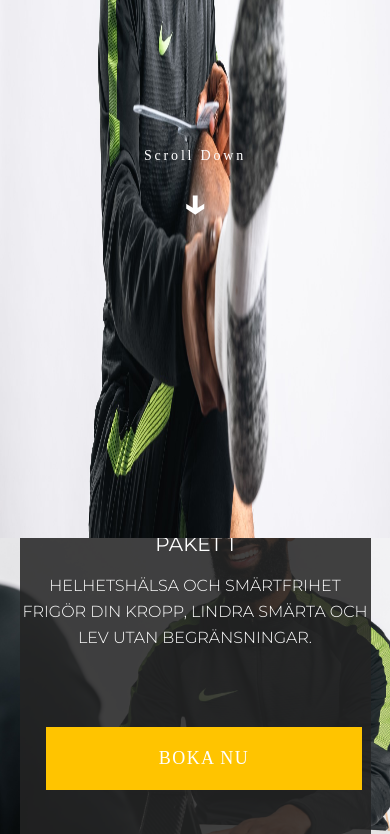
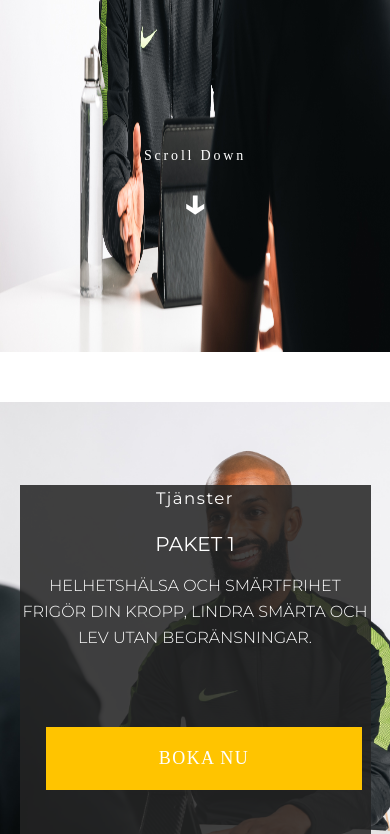
Before and after one commit to raymond-chao/Peakfysik-ny, a plain HTML site: page index.html in a window 390 px wide. Shown: the part 492-1326 px from the top of the page. Drawn offline with nearby package versions, Linux system fonts and the light colour scheme.

Commit message:
index clean up

```diff
--- a/index.html
+++ b/index.html
@@ -37,7 +37,7 @@
         <section class="peak-main-header">
             <div class="peak-main-container">
                 <div class="peak-main-background"></div>
-                <img src="img/foten.jpg" id="bild1" class="peak-main-background-image" alt="background" />
+                <img src="img/konsultation3.jpg" id="bild1" class="peak-main-background-image" alt="background" />
                 <div class="svg-image-container">
                     <img src="img/peak-logga.svg" alt="Peak Fysik Logo" class="peak-main-logo" />
                 </div>
--- a/styles/index.css
+++ b/styles/index.css
@@ -92,7 +92,7 @@
     flex-direction: column;
     overflow: hidden;
     width: 100%;
-    height: 100vh;
+    height: 100dvh;
 }
 
 .peak-main-background-image {
@@ -402,6 +402,30 @@
 
 /* For tablets and smaller (e.g., up to 992px wide) */
 @media screen and (max-width: 1170px) {
+    .peak-main-background {
+    position: relative; /* Keep this */
+    width: 100%;
+    min-height: 100vh; /* Use min-height to ensure it always takes at least 100vh */
+    height: auto; /* Allow it to grow if content pushes it */
+    overflow: hidden; /* Crucial: Hides any content that goes outside its bounds */
+    display: flex;
+    flex-direction: column;
+    justify-content: center; /* Center content vertically */
+    align-items: center; /* Center content horizontally */
+}
+.peak-main-background-image {
+    position: absolute;
+    top: 0;
+    left: 0;
+    width: 100%;
+    height: 100%; /* Make it 100% of its parent (.peak-main-background) */
+    background-size: cover;
+    background-position: center;
+    background-repeat: no-repeat;
+    z-index: 1; /* Keep it behind text/logo */
+    pointer-events: none; /* Good for preventing clicks on the background */
+}
+
 
     /* --- Header & Navigation --- */
     .header {
@@ -455,6 +479,17 @@
 
 /* For mobile phones (e.g., up to 576px wide) */
 @media screen and (max-width: 700px) {
+    .peak-main-background {
+    position: relative; /* Keep this */
+    width: 100%;
+    min-height: 100vh; /* Use min-height to ensure it always takes at least 100vh */
+    height: auto; /* Allow it to grow if content pushes it */
+    overflow: hidden; /* Crucial: Hides any content that goes outside its bounds */
+    display: flex;
+    flex-direction: column;
+    justify-content: center; /* Center content vertically */
+    align-items: center; /* Center content horizontally */
+}
     .peak-main-background-image {
         bottom: 0;
         top: 0;
```
